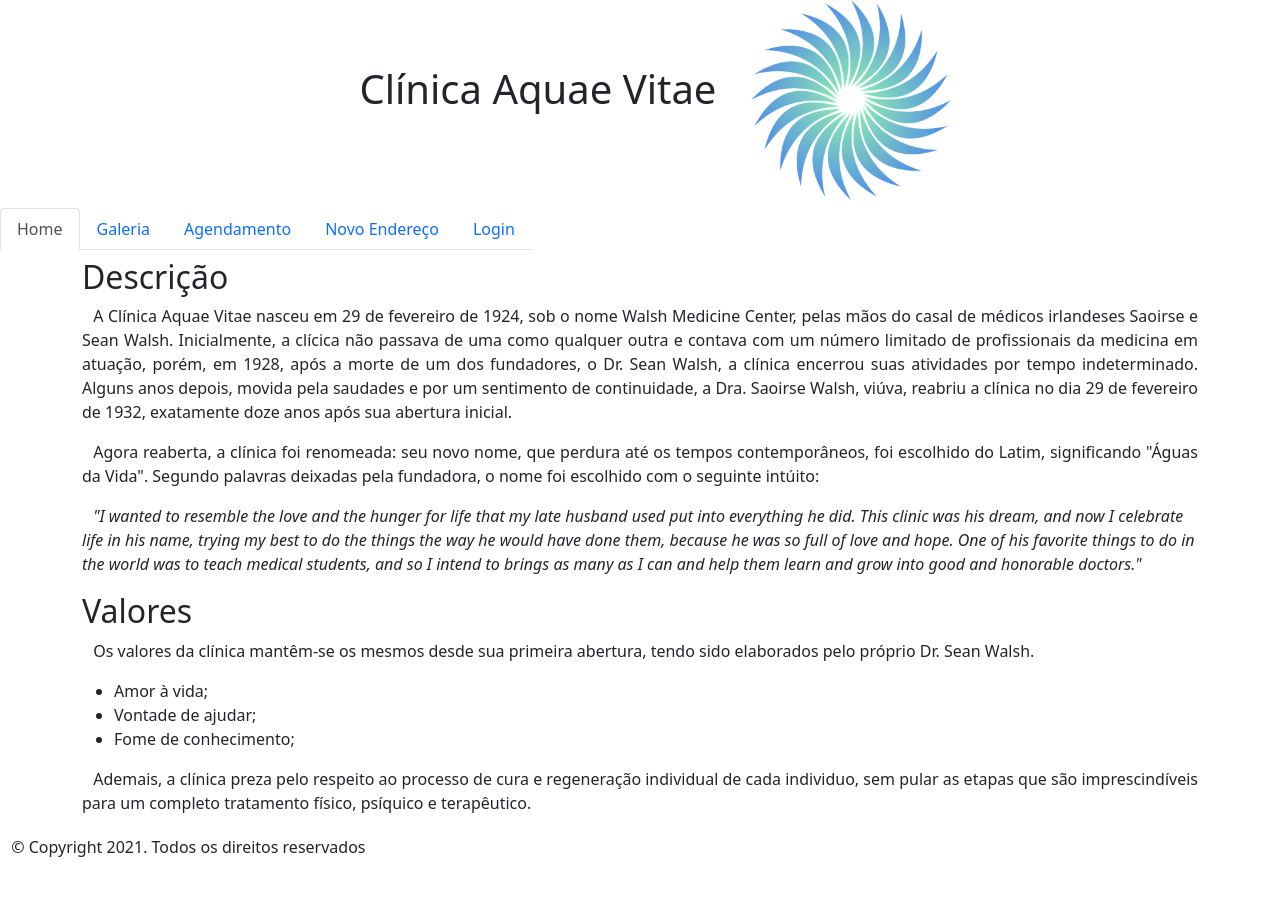
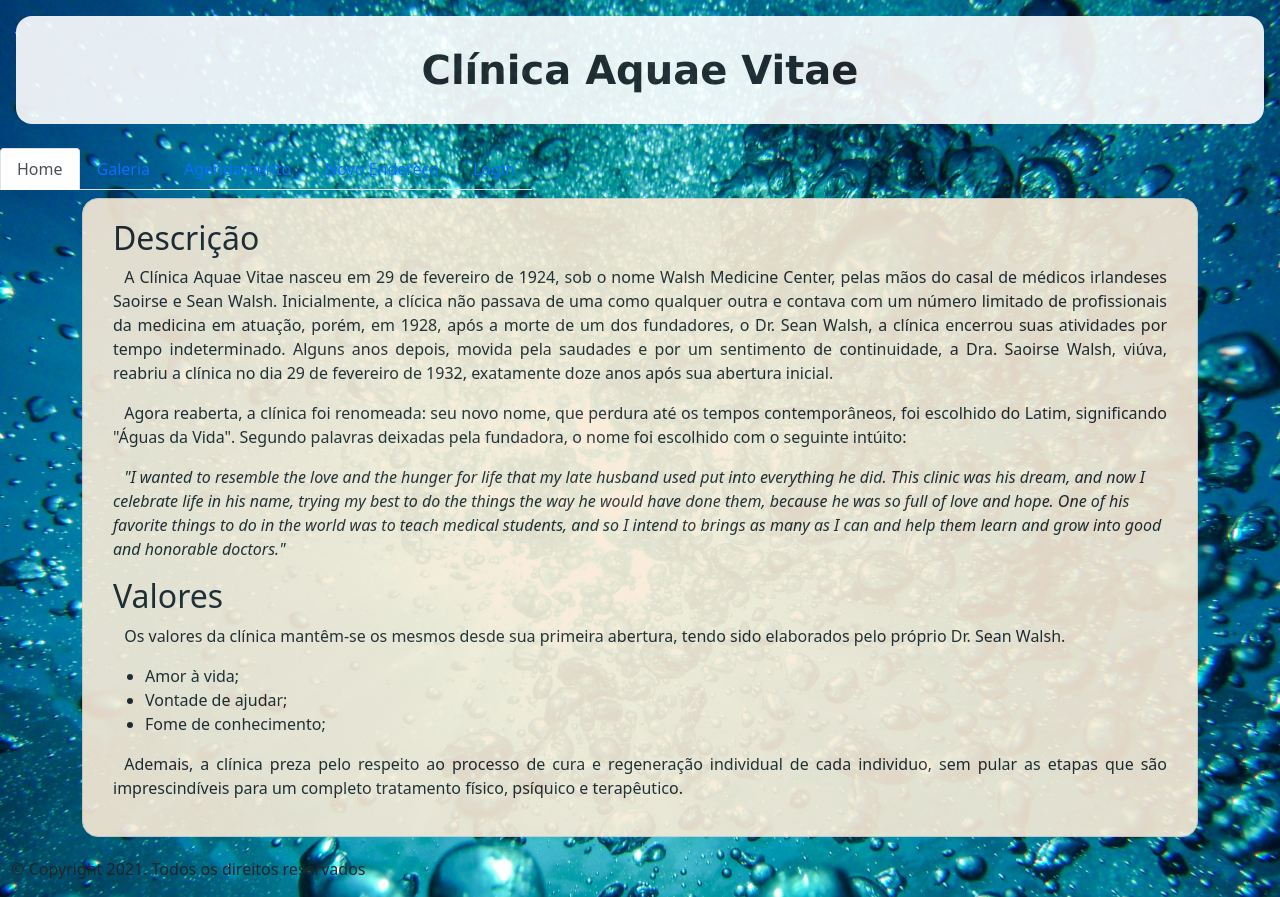
Before and after one commit to Ellen172/UFU-PPI-TrabalhoFinal, a PHP site: page /index.html in a window 1280 px wide. Before the commit the page ends 857 px from the top, so only its background shows below. Run offline with PHP 8.4, Linux system fonts and the light colour scheme.

Commit message:
alterando css

```diff
--- a/css/style.css
+++ b/css/style.css
@@ -1,19 +1,33 @@
+body {
+    background-image: url("../imagens/ocean.jpg");
+    background-repeat: no-repeat;
+    background-size: cover;
+    margin: 0;
+    padding: 0;
+}
 header {
-    width: 100%;
     text-align: center;
+    background-color: white;
+    margin: 1rem;
+    border-radius: 1rem;
+    opacity: 0.9;
 }
 header h1 {
     display: inline-block;
     margin: 30px;
-}
-.logo {
-    width: 120px;
-    float: right;
-    margin: 10px;
+    font-family: Verdana, Geneva, Tahoma, sans-serif;
+    font-weight: bold;
 }
 .navbar {
     width: 100%;
     display: block;
+}
+main {
+    background-color: antiquewhite;
+    border: 0.5px solid lightgray;
+    border-radius: 1rem;
+    opacity: 0.9;
+    padding: 20px 30px;
 }
 .img-galery {
     width: 30%;
--- a/index.html
+++ b/index.html
@@ -13,7 +13,7 @@
     <!-- Cabeçalho principal, presente em todas as páginas-->
     <header>
         <h1>Clínica Aquae Vitae</h1>
-        <img src="./imagens/logotype.png" width="200" height="200" alt="logotipo da Clínica Aquae Vitae">
+        <!-- <img src="./imagens/logotype.png" alt="logotipo da Clínica Aquae Vitae"> -->
     </header>
 
     <!--Menu de naveção, com links para todas as páginas-->
@@ -27,7 +27,8 @@
         </ul>
     </nav>
 
-    <main class="container">
+    <div class="container">
+        <main>
             <section>
                 <h2>Descrição</h2>
                 <p>A Clínica Aquae Vitae nasceu em 29 de fevereiro de 1924, sob o nome Walsh Medicine Center, pelas mãos do
@@ -46,7 +47,6 @@
                     things to do in the world was to teach medical students, and so I intend to brings as many as I can and
                     help them learn and grow into good and honorable doctors."</blockquote>
             </section>
-
             <section>
                 <h2>Valores</h2>
                 <p>Os valores da clínica mantêm-se os mesmos desde sua primeira abertura, tendo sido elaborados pelo próprio
@@ -61,6 +61,7 @@
                 </p>
             </section>
         </main>
+    </div>
 
     <!--Rodapé-->
     <footer>
```
Lines whose indentation alone changed are shown as unchanged.
